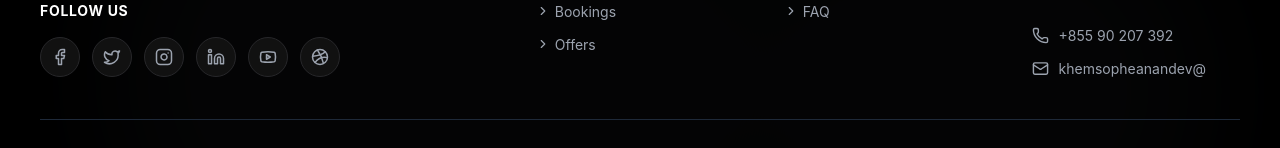
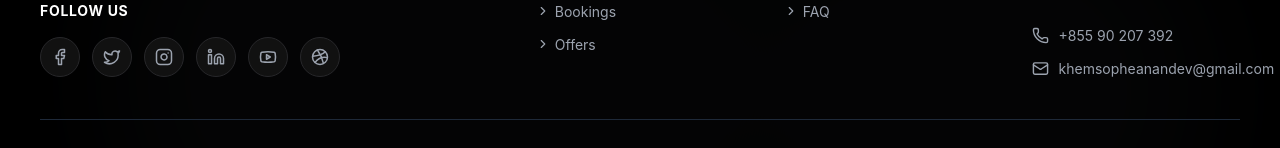
Before and after one commit to Nandev-it/Movie-Booking-Frontend, a Vue app: page / in a window 1280 px wide. Shown: the part 989-1137 px from the top of the page. Built offline with nearby package versions, Linux system fonts and the light colour scheme; no server answers.

Commit message:
Update email address in footer component

```diff
--- a/src/components/Footer.vue
+++ b/src/components/Footer.vue
@@ -310,7 +310,7 @@ const bankLogos = [
                   class="contact-link"
                 >
                   <Mail :size="17" />
-                  khemsopheanandev@
+                  khemsopheanandev@gmail.com
                 </a>
 
               </div>
```
